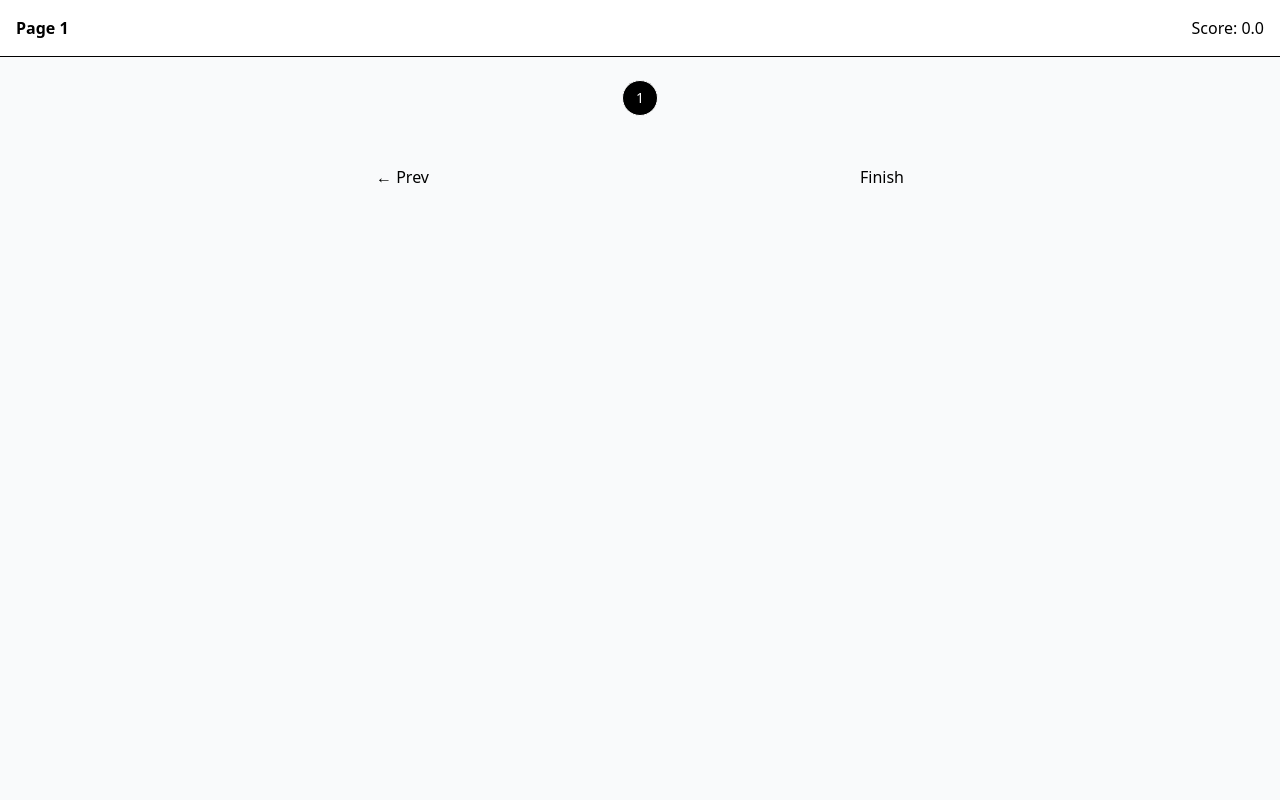
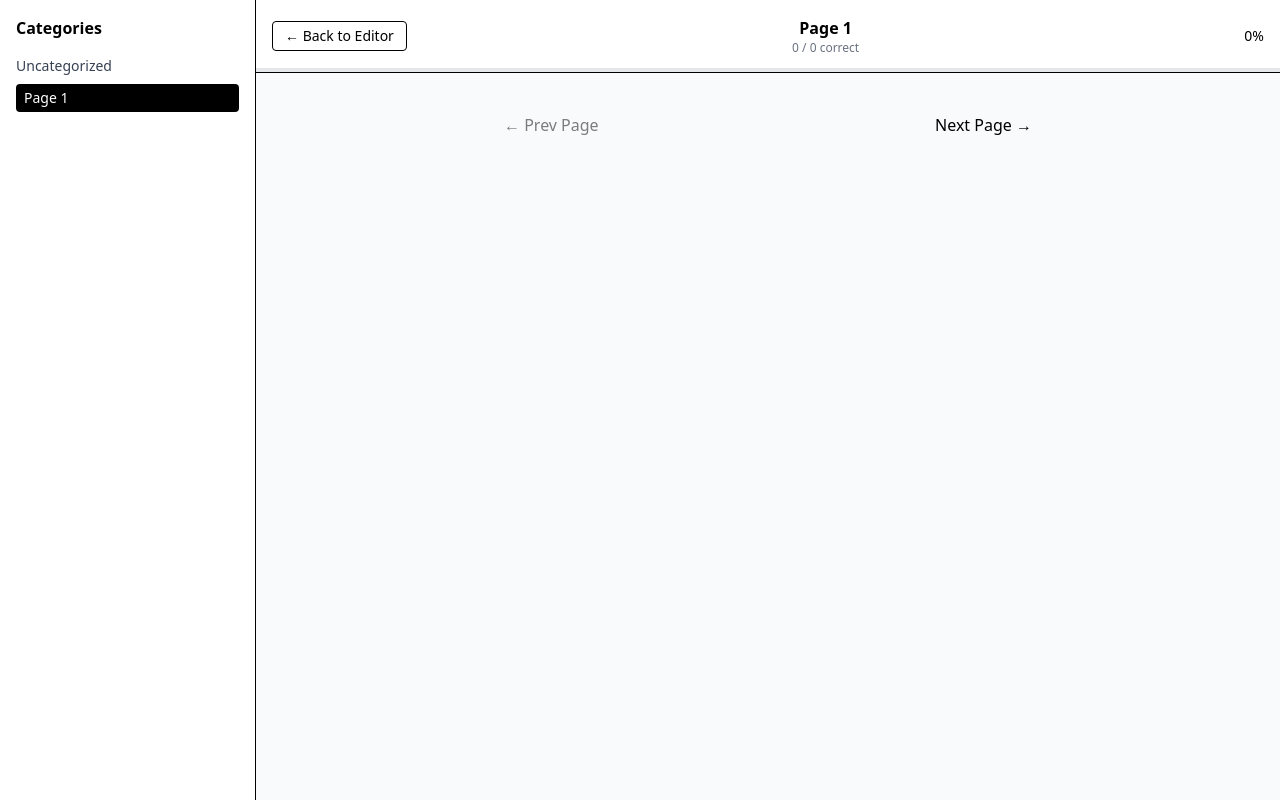
Before and after one commit to rolandraymond/drag_and_drop, a React (Vite) app: page /quiz in a window 1280 px wide. Built offline with nearby package versions, Linux system fonts and the light colour scheme.

Commit message:
add sidebar and fix bug

```diff
--- a/src/App.tsx
+++ b/src/App.tsx
@@ -11,6 +11,11 @@ import { restrictToVerticalAxis } from '@dnd-kit/modifiers';
 import { SortableContext, verticalListSortingStrategy } from '@dnd-kit/sortable';
 import { useEffect, useState } from 'react';
 import { Link, Route, Routes, useNavigate } from 'react-router-dom';
+import { toast } from 'react-toastify';
+import {
+  hasEmptyPages,
+  hasEmptyElements,
+} from './utils/validation/editorValidation';
 
 import Canvas from './components/Canvas';
 import PagesNav from './components/PagesNav';
@@ -38,6 +43,7 @@ import { useAuth } from './hooks/useAuth';
 import { useEditorStore } from './hooks/useEditorStore';
 import { setNavigateFunction } from './utils/navigation';
 import type { Category, Subcategory } from './types/schema';
+
 
 const RedirectToReset = () => {
   const navigate = useNavigate();
@@ -69,6 +75,7 @@ const authFetch = async (url: string, options: RequestInit = {}) => {
 };
 
 const MainApp = () => {
+  const navigate = useNavigate();
 
  const reorderElements = useEditorStore((s) => s.reorderElements);
 const meta = useEditorStore((s) => s.meta);
@@ -86,6 +93,27 @@ const [subcategories, setSubcategories] = useState<Subcategory[]>([]);
 
 const [newCategoryName, setNewCategoryName] = useState('');
 const [newSubcategoryName, setNewSubcategoryName] = useState('');
+const handlePreview = () => {
+  const pages = useEditorStore.getState().pages;
+  const categoryId = useEditorStore.getState().categoryId;
+
+  if (hasEmptyPages(pages)) {
+    toast.error('One or more pages are empty.');
+    return;
+  }
+
+  if (hasEmptyElements(pages)) {
+    toast.error('Some questions or inputs are empty.');
+    return;
+  }
+
+  if (!categoryId) {
+    toast.error('Please select a category before previewing.');
+    return;
+  }
+
+  navigate('/quiz');
+};
 
  useEffect(() => {
   authFetch('http://localhost:8000/api/categories')
@@ -266,12 +294,14 @@ const [newSubcategoryName, setNewSubcategoryName] = useState('');
     <div className='flex items-center gap-2'>
       <ThemeToggle />
       <SaveButton />
-      <Link
-        to='/quiz'
-        className='px-4 py-2 rounded border text-sm hover:bg-gray-100'
+            <button
+        type="button"
+        onClick={handlePreview}
+        className="px-4 py-2 rounded border text-sm hover:bg-gray-100"
       >
         Preview
-      </Link>
+      </button>
+
     </div>
 
   </div>
--- /dev/null
+++ b/src/components/PreviewSidebar.tsx
@@ -0,0 +1,59 @@
+type Page = {
+  id: string;
+  name?: string;
+  categoryId: string | null;
+  subcategoryId: string | null;
+};
+
+type Props = {
+  pages: Page[];
+  activePageId: string;
+  onSelectPage: (pageId: string) => void;
+};
+
+export default function PreviewSidebar({
+  pages,
+  activePageId,
+  onSelectPage,
+}: Props) {
+  const grouped = pages.reduce<Record<string, Page[]>>((acc, page) => {
+    const key = page.categoryId ?? 'uncategorized';
+    if (!acc[key]) acc[key] = [];
+    acc[key].push(page);
+    return acc;
+  }, {});
+
+  return (
+    <aside className="w-64 border-r bg-white p-4 overflow-y-auto">
+      <div className="font-semibold mb-4">Categories</div>
+
+      {Object.entries(grouped).map(([categoryId, pages]) => (
+        <div key={categoryId} className="mb-4">
+          <div className="text-sm font-medium text-gray-700 mb-2">
+            {categoryId === 'uncategorized'
+              ? 'Uncategorized'
+              : `Category ${categoryId}`}
+          </div>
+
+          <div className="space-y-1">
+            {pages.map((p) => (
+              <button
+                key={p.id}
+                disabled={p.id !== activePageId}
+                onClick={() => onSelectPage(p.id)}
+                className={`w-full text-left px-2 py-1 rounded text-sm
+                  ${
+                    p.id === activePageId
+                      ? 'bg-black text-white'
+                      : 'hover:bg-gray-100 opacity-50 cursor-not-allowed'
+                  }`}
+              >
+                {p.name ?? 'Untitled Page'}
+              </button>
+            ))}
+          </div>
+        </div>
+      ))}
+    </aside>
+  );
+}
--- a/src/components/QuizRuntime.tsx
+++ b/src/components/QuizRuntime.tsx
@@ -1,9 +1,10 @@
-import { useEffect, useMemo, useState } from 'react';
+import { useMemo, useState } from 'react';
 import { toast } from 'react-toastify';
+import { useNavigate } from 'react-router-dom';
+
 import { useEditorStore } from '../hooks/useEditorStore';
 import type { EditorElement } from '../types/editor';
-
-const STORAGE_KEY = 'quiz-runtime-state';
+import PreviewSidebar from './PreviewSidebar';
 
 /* ================= helpers ================= */
 
@@ -11,215 +12,217 @@ function normalize(value: string) {
   return value.trim().toLowerCase();
 }
 
-function partialMatchScore(user: string, model: string) {
-  const u = normalize(user).split(' ').filter(Boolean);
-  const m = normalize(model).split(' ').filter(Boolean);
-  if (!u.length || !m.length) return 0;
-  const matched = u.filter((w) => m.includes(w)).length;
-  return matched / m.length;
+function isCorrect(user: string, answer: string) {
+  return normalize(user) === normalize(answer);
 }
 
-function getQuestion(elements: EditorElement[]) {
-  return elements.find((el) => el.type === 'question' || el.type === 'imageQuestion') ?? null;
-}
-
-function getInput(elements: EditorElement[]) {
-  return elements.find((el) => el.type === 'input') ?? null;
-}
-
-function isImageQuestion(el: EditorElement | null): el is EditorElement & { image: string } {
-  return Boolean(el && el.type === 'imageQuestion');
+function getQuestions(elements: EditorElement[]) {
+  return elements.filter(
+    (el) => el.type === 'question' || el.type === 'imageQuestion'
+  );
 }
 
 /* ================= component ================= */
 
 export default function QuizRuntime() {
+  const navigate = useNavigate();
+
+  /* ✅ Zustand selector (stable – no infinite loop) */
   const pages = useEditorStore((s) => s.pages);
 
   const [pageIndex, setPageIndex] = useState(0);
-  const [mode, setMode] = useState<'quiz' | 'results' | 'review'>('quiz');
   const [answers, setAnswers] = useState<Record<string, string>>({});
   const [submitted, setSubmitted] = useState<Record<string, boolean>>({});
 
-  /* ===== restore ===== */
-  useEffect(() => {
-    const raw = localStorage.getItem(STORAGE_KEY);
-    if (!raw) return;
-    try {
-      const saved = JSON.parse(raw);
-      setAnswers(saved.answers ?? {});
-      setSubmitted(saved.submitted ?? {});
-      setPageIndex(saved.pageIndex ?? 0);
-    } catch {
-      localStorage.removeItem(STORAGE_KEY);
-    }
-  }, []);
-
-  /* ===== persist ===== */
-  useEffect(() => {
-    localStorage.setItem(STORAGE_KEY, JSON.stringify({ answers, submitted, pageIndex }));
-  }, [answers, submitted, pageIndex]);
+  /* ================= guards ================= */
 
   if (!pages.length) {
-    return <div className='p-10 text-center'>No quiz pages</div>;
+    return <div className="p-10 text-center">No pages to preview</div>;
   }
 
   const currentPage = pages[pageIndex];
-  const pageId = currentPage.id;
+  const questions = getQuestions(currentPage.elements);
 
-  const question = getQuestion(currentPage.elements ?? []);
-  const input = getInput(currentPage.elements ?? []);
+  /* ================= progress ================= */
 
-  const userAnswer = answers[pageId] ?? '';
-  const isSubmitted = submitted[pageId] ?? false;
-  const isLast = pageIndex === pages.length - 1;
+  const answeredCorrect = questions.filter((q, i) => {
+    const key = `${currentPage.id}-${i}`;
+    return submitted[key] && isCorrect(answers[key], q.answer);
+  }).length;
 
-  const pageLabel = currentPage.name?.trim() ? currentPage.name : `Page ${pageIndex + 1}`;
+  const progress =
+    questions.length === 0
+      ? 0
+      : Math.round((answeredCorrect / questions.length) * 100);
 
-  /* ===== score ===== */
-  const score = useMemo(() => {
-    return pages.reduce((sum, p) => {
-      if (!submitted[p.id]) return sum;
-      const q = getQuestion(p.elements ?? []);
-      if (!q?.answer) return sum;
-      return sum + partialMatchScore(answers[p.id] ?? '', q.answer) * 5;
-    }, 0);
-  }, [answers, submitted, pages]);
+  const canGoNext = answeredCorrect === questions.length;
 
-  /* ===== actions ===== */
-
-  const submit = () => {
-    if (!question) return;
-    if (!userAnswer.trim()) {
-      toast.error('Type an answer first');
-      return;
-    }
-
-    setSubmitted((p) => ({ ...p, [pageId]: true }));
-
-    const match = partialMatchScore(userAnswer, question.answer ?? '');
-    if (match === 1) toast.success('Correct ✅');
-    else if (match > 0) toast.info('Partially correct');
-    else toast.error('Wrong ❌');
-  };
-
-  const next = () => {
-    if (isLast) setMode('results');
-    else setPageIndex((i) => i + 1);
-  };
-
-  const prev = () => setPageIndex((i) => Math.max(0, i - 1));
-
-  /* ================= RESULTS ================= */
-
-  if (mode === 'results') {
-    return (
-      <div className='p-10 max-w-md mx-auto space-y-4'>
-        <h2 className='text-xl font-bold'>Results</h2>
-        <div>Score: {score.toFixed(1)}</div>
-
-        <button
-          onClick={() => {
-            setAnswers({});
-            setSubmitted({});
-            setPageIndex(0);
-            setMode('quiz');
-            localStorage.removeItem(STORAGE_KEY);
-          }}
-          className='border px-4 py-2'
-        >
-          Restart
-        </button>
-      </div>
-    );
-  }
-
-  /* ================= QUIZ ================= */
+  /* ================= UI ================= */
 
   return (
-    <div className='min-h-screen bg-gray-50'>
-      {/* header */}
-      <div className='sticky top-0 bg-white border-b p-4 flex justify-between'>
-        <div className='font-bold'>{pageLabel}</div>
-        <div>Score: {score.toFixed(1)}</div>
-      </div>
+    <div className="min-h-screen bg-gray-50 flex">
 
-      {/* pages nav */}
-      <div className='flex justify-center gap-2 py-4 sticky top-[64px] bg-gray-50 z-10'>
-        {pages.map((p, index) => {
-          const canNavigate = index === pageIndex || submitted[p.id] || index < pageIndex;
+      {/* ===== SIDEBAR ===== */}
+      <PreviewSidebar
+        pages={pages}
+        activePageId={currentPage.id}
+        onSelectPage={() => {
+          toast.info('Finish current page first');
+        }}
+      />
 
-          return (
-            <button
-              key={p.id}
-              disabled={!canNavigate}
-              onClick={() => canNavigate && setPageIndex(index)}
-              className={`
-                w-9 h-9 rounded-full border text-sm
-                ${
-                  index === pageIndex
-                    ? 'bg-black text-white'
-                    : submitted[p.id]
-                    ? 'bg-green-100 text-green-700'
-                    : 'bg-gray-100 text-gray-400'
-                }
-              `}
-            >
-              {index + 1}
-            </button>
-          );
-        })}
-      </div>
+      {/* ===== MAIN ===== */}
+      <div className="flex-1">
 
-      {/* content */}
-      <div className='max-w-xl mx-auto p-6 space-y-4'>
-        {/* QUESTION */}
-        {question && (
-          <>
-            {isImageQuestion(question) && <img src={question.image} className='rounded border' />}
+        {/* ===== HEADER ===== */}
+        <div className="sticky top-0 bg-white border-b p-4 relative">
 
-            <div className='font-semibold'>{question.question}</div>
+          {/* progress bar */}
+          <div className="absolute bottom-0 left-0 h-1 w-full bg-gray-200">
+            <div
+              className="h-full bg-black transition-all"
+              style={{ width: `${progress}%` }}
+            />
+          </div>
 
-            <input
-              value={userAnswer}
-              disabled={isSubmitted}
-              onChange={(e) => setAnswers((p) => ({ ...p, [pageId]: e.target.value }))}
-              className='w-full border px-3 py-2'
-            />
+          <div className="flex justify-between items-center">
 
             <button
-              onClick={submit}
-              disabled={isSubmitted}
-              className='bg-black text-white px-4 py-2'
+              onClick={() => navigate('/editor')}
+              className="text-sm px-3 py-1 border rounded"
             >
-              Submit Answer
+              ← Back to Editor
             </button>
-          </>
-        )}
 
-        {/* INPUT PAGE */}
-        {input && !question && (
-          <div className='bg-white border rounded-xl p-5 space-y-4'>
-            <label className='text-sm font-medium text-gray-600'>{input.label ?? 'Input'}</label>
+            <div className="text-center">
+              <div className="font-bold">{currentPage.name}</div>
+              <div className="text-xs text-gray-500">
+                {answeredCorrect} / {questions.length} correct
+              </div>
+            </div>
 
-            <input
-              value={userAnswer}
-              onChange={(e) => setAnswers((p) => ({ ...p, [pageId]: e.target.value }))}
-              placeholder={input.placeholder}
-              className='w-full border px-3 py-2'
-            />
+            <div className="text-sm font-medium">
+              {progress}%
+            </div>
+          </div>
+        </div>
 
-            <p className='text-xs text-gray-400'>This page does not affect your score</p>
+        {/* ===== CONTENT ===== */}
+        <div className="max-w-xl mx-auto p-6 space-y-6">
+
+          {currentPage.elements.map((el, index) => {
+            if (el.type === 'text') {
+              return (
+                <p key={el.id} className="text-gray-700">
+                  {el.value}
+                </p>
+              );
+            }
+
+            if (el.type === 'question' || el.type === 'imageQuestion') {
+              const key = `${currentPage.id}-${index}`;
+              const userAnswer = answers[key] ?? '';
+              const isDone = submitted[key];
+              const correct = isDone && isCorrect(userAnswer, el.answer);
+
+              return (
+                <div
+                  key={el.id}
+                  className={`border rounded p-4 space-y-2
+                    ${
+                      !isDone
+                        ? ''
+                        : correct
+                        ? 'border-green-500 bg-green-50'
+                        : 'border-red-500 bg-red-50'
+                    }`}
+                >
+                  {el.type === 'imageQuestion' && el.image && (
+                    <img
+                      src={el.image}
+                      alt=""
+                      className="rounded border"
+                    />
+                  )}
+
+                  <div className="font-medium">
+                    {el.question}
+                  </div>
+
+                  <input
+                    value={userAnswer}
+                    readOnly={isDone}
+                    onChange={(e) =>
+                      setAnswers((p) => ({
+                        ...p,
+                        [key]: e.target.value,
+                      }))
+                    }
+                    className="w-full border px-3 py-2"
+                  />
+
+                  {!isDone && (
+                    <button
+                      onClick={() => {
+                        if (!userAnswer.trim()) {
+                          toast.error('Answer required');
+                          return;
+                        }
+
+                        setSubmitted((p) => ({
+                          ...p,
+                          [key]: true,
+                        }));
+
+                        if (isCorrect(userAnswer, el.answer)) {
+                          toast.success('Correct');
+                        } else {
+                          toast.error('Wrong answer');
+                        }
+                      }}
+                      className="bg-black text-white px-4 py-1"
+                    >
+                      Submit
+                    </button>
+                  )}
+
+                  {isDone && !correct && (
+                    <div className="text-sm text-red-700">
+                      Correct answer: {el.answer}
+                    </div>
+                  )}
+                </div>
+              );
+            }
+
+            return null;
+          })}
+
+          {/* ===== PAGE NAV ===== */}
+          <div className="flex justify-between pt-4">
+
+            <button
+              disabled={pageIndex === 0}
+              onClick={() => setPageIndex((i) => i - 1)}
+              className="disabled:opacity-50"
+            >
+              ← Prev Page
+            </button>
+
+            <button
+              disabled={!canGoNext}
+              onClick={() => setPageIndex((i) => i + 1)}
+              className="disabled:opacity-50"
+            >
+              Next Page →
+            </button>
           </div>
-        )}
 
-        <div className='flex justify-between pt-4'>
-          <button onClick={prev} disabled={pageIndex === 0}>
-            ← Prev
-          </button>
-          <button onClick={next} disabled={question ? !isSubmitted : false}>
-            {isLast ? 'Finish' : 'Next →'}
-          </button>
+          {!canGoNext && (
+            <div className="text-center text-sm text-red-600">
+              Fix the highlighted answers first
+            </div>
+          )}
         </div>
       </div>
     </div>
--- /dev/null
+++ b/src/components/QuizSidebar.tsx
@@ -0,0 +1,39 @@
+import type { EditorPage } from '../types/editor';
+
+type Props = {
+  pages: EditorPage[];
+  pageIndex: number;
+  onSelect: (pageIndex: number) => void;
+};
+
+export default function QuizSidebar({
+  pages,
+  pageIndex,
+  onSelect,
+}: Props) {
+  return (
+    <aside className="w-64 border-r bg-white p-4 overflow-y-auto">
+      <div className="font-semibold mb-4">Pages</div>
+
+      <div className="space-y-1">
+        {pages.map((page, index) => {
+          const active = index === pageIndex;
+
+          return (
+            <button
+              key={page.id}
+              onClick={() => onSelect(index)}
+              className={`w-full text-left text-sm px-3 py-2 rounded
+                ${active
+                  ? 'bg-black text-white'
+                  : 'hover:bg-gray-100'
+                }`}
+            >
+              {page.name || `Page ${index + 1}`}
+            </button>
+          );
+        })}
+      </div>
+    </aside>
+  );
+}
--- a/src/hooks/useEditorStore.ts
+++ b/src/hooks/useEditorStore.ts
@@ -7,8 +7,11 @@ import { uid } from '../utils/uid';
 type Page = {
   id: string;
   name?: string;
+  categoryId: string | null;
+  subcategoryId: string | null;
   elements: EditorElement[];
 };
+
 
 interface EditorStore {
   pages: Page[];
@@ -27,7 +30,7 @@ interface EditorStore {
 
   setActivePage: (pageId: string) => void;
   addPage: () => void;
-  addInputPage: () => void;
+
   renamePage: (pageId: string, name: string) => void;
   deletePage: (pageId: string) => void;
 
@@ -78,7 +81,16 @@ function createElement(type: ElementType): EditorElement {
 export const useEditorStore = create<EditorStore>()(
   persist(
     (set) => ({
-      pages: [{ id: 'page-1', name: 'Page 1', elements: [] }],
+      pages: [
+        {
+          id: 'page-1',
+          name: 'Page 1',
+          categoryId: null,
+          subcategoryId: null,
+          elements: [],
+        },
+      ],
+
       activePageId: 'page-1',
       categoryId: null,
       subcategoryId: null,
@@ -105,18 +117,8 @@ export const useEditorStore = create<EditorStore>()(
 
       addPage: () =>
         set((state) => {
-          const id = uid();
-          const pageNumber = state.pages.length + 1;
+          if (!state.categoryId) return state;
 
-          return {
-            pages: [...state.pages, { id, name: `Page ${pageNumber}`, elements: [] }],
-            activePageId: id,
-
-          };
-        }),
-
-      addInputPage: () =>
-        set((state) => {
           const id = uid();
           const pageNumber = state.pages.length + 1;
 
@@ -125,13 +127,18 @@ export const useEditorStore = create<EditorStore>()(
               ...state.pages,
               {
                 id,
-                name: `Input Page ${pageNumber}`,
-                elements: [createElement('input')],
+                name: `Page ${pageNumber}`,
+                categoryId: state.categoryId,
+                subcategoryId: state.subcategoryId,
+                elements: [],
               },
             ],
             activePageId: id,
           };
         }),
+
+
+
 
       renamePage: (pageId, name) =>
         set((state) => ({
--- /dev/null
+++ b/src/utils/validation/editorValidation.ts
@@ -0,0 +1,31 @@
+import type { EditorElement } from '../../types/editor';
+
+export type EditorPage = {
+    id: string;
+    name?: string;
+    elements: EditorElement[];
+};
+
+/* ================= Pages ================= */
+
+export function hasEmptyPages(pages: EditorPage[]): boolean {
+    return pages.some((page) => page.elements.length === 0);
+}
+
+/* ================= Elements ================= */
+
+export function hasEmptyElements(pages: EditorPage[]): boolean {
+    return pages.some((page) =>
+        page.elements.some((el) => {
+            if (el.type === 'question' || el.type === 'imageQuestion') {
+                return !el.question?.trim() || !el.answer?.trim();
+            }
+
+            if (el.type === 'input') {
+                return !el.label?.trim();
+            }
+
+            return false;
+        }),
+    );
+}
```
Also changed, not shown: src/components/SaveButton.tsx (+25 -23 lines), src/types/editor.ts (+12 -0 lines).
